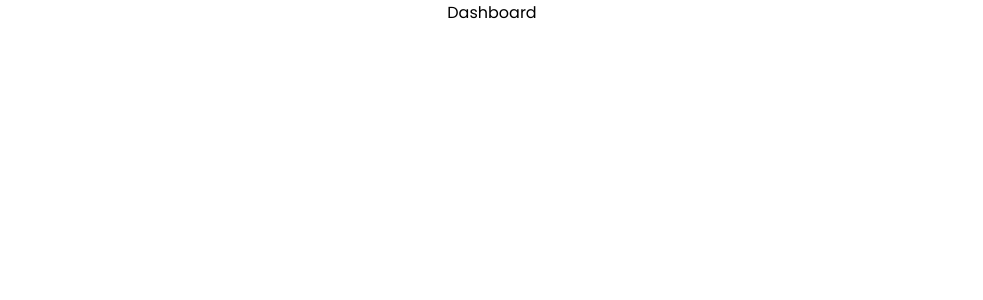
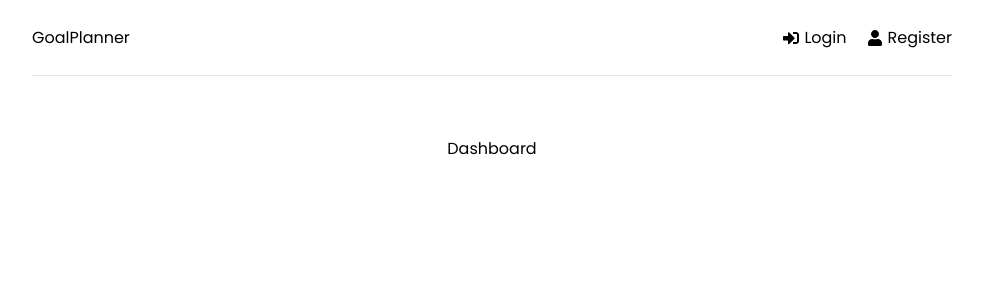
Before and after one commit to hmjatt/Goal-Planner, a React (Create React App) app in the folder frontend/: page / in a window 1280 px wide. Shown: the top 300 px of the page, without its empty margins (148-1131 px from the left). Built offline with nearby package versions, Linux system fonts and the light colour scheme.

Commit message:
Setup Header and Navigation

```diff
--- a/frontend/src/App.js
+++ b/frontend/src/App.js
@@ -1,4 +1,5 @@
 import { BrowserRouter as Router, Routes, Route } from "react-router-dom";
+import Header  from "./components/Header";
 import Dashboard from "./pages/Dashboard";
 import Login from "./pages/Login";
 import Register from "./pages/Register";
@@ -8,6 +9,7 @@
         <>
             <Router>
                 <div className="container">
+					<Header />
                     <Routes>
                         <Route path="/" element={<Dashboard />} />
                         <Route path="/login" element={<Login />} />
--- a/frontend/src/components/Header.jsx
+++ b/frontend/src/components/Header.jsx
@@ -1,5 +1,26 @@
+import { FaSignInAlt, FaSignOutAlt, FaUser } from "react-icons/fa";
+import { Link } from "react-router-dom";
+
 function Header() {
-    return <div>Header</div>;
+    return (
+        <header className="header">
+            <div className="logo">
+                <Link to="/">GoalPlanner</Link>
+            </div>
+            <ul>
+                <li>
+                    <Link to="/login">
+                        <FaSignInAlt /> Login
+                    </Link>
+                </li>
+                <li>
+                    <Link to="/register">
+                        <FaUser /> Register
+                    </Link>
+                </li>
+            </ul>
+        </header>
+    );
 }
 
 export default Header;
```
Also changed, not shown: 1 other file (tests, documents, lock files or other folders).
